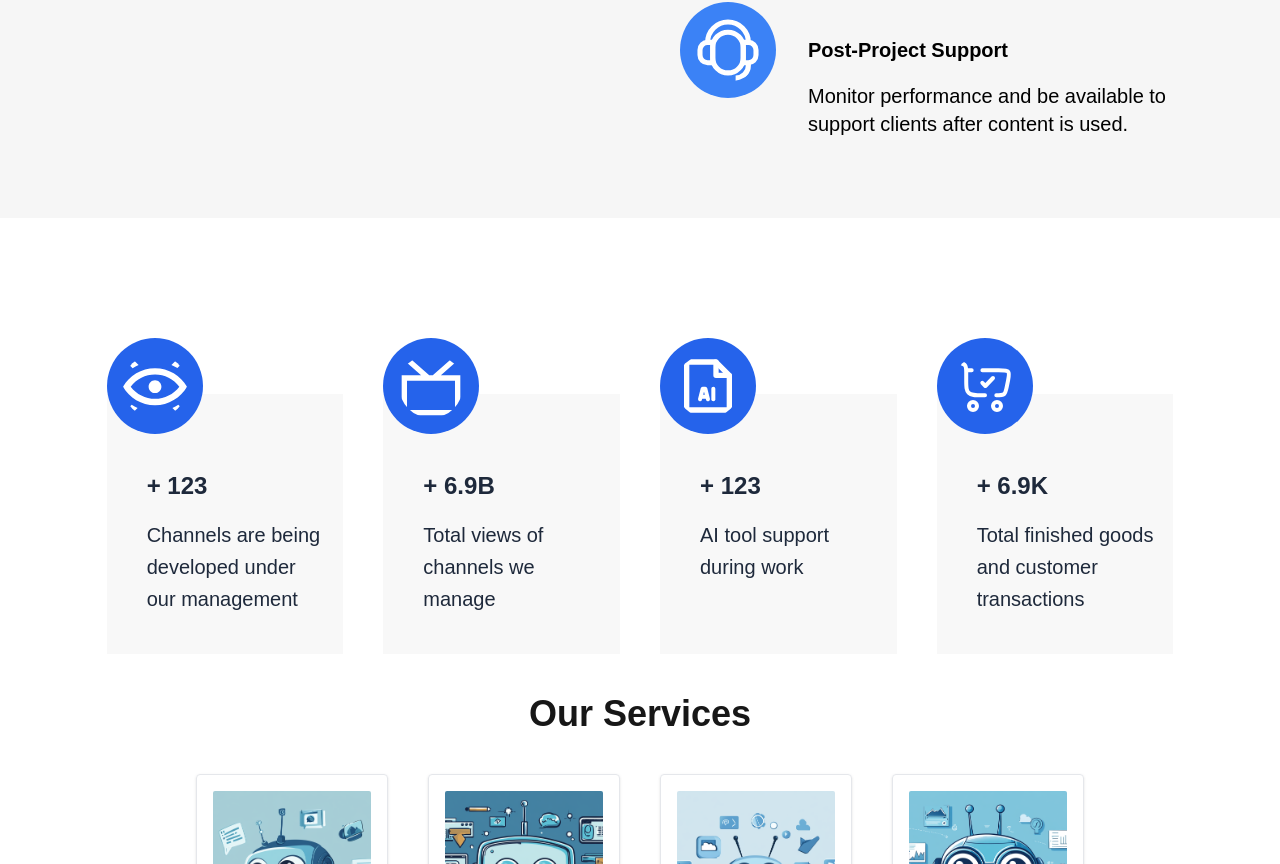
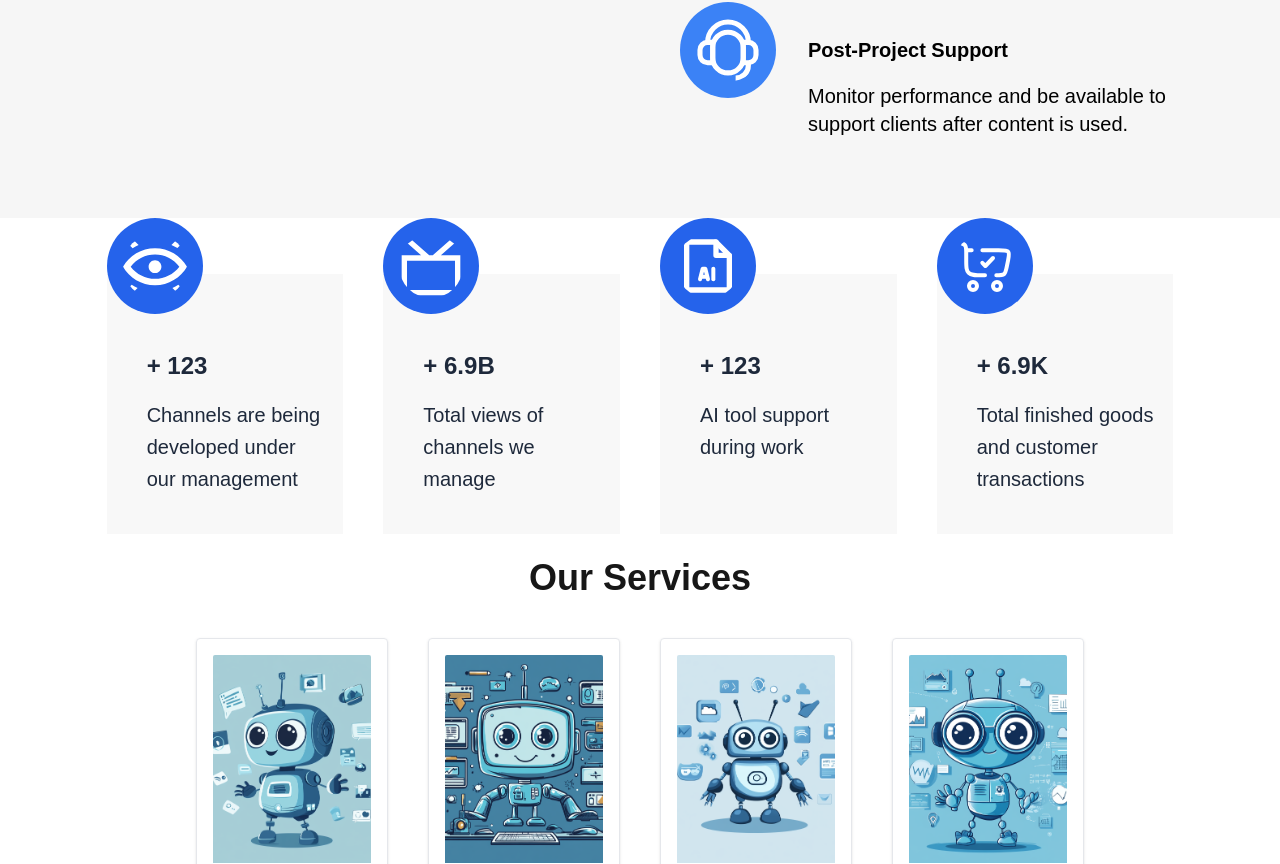
Before and after one commit to Ebook-G2/websiteAms, a Next.js app: page /about in a window 1280 px wide. Shown: the part 1936-2800 px from the top of the page. Built offline with nearby package versions, Linux system fonts and the light colour scheme.

Commit message:
add heroOd image

```diff
--- a/components/Achievement.js
+++ b/components/Achievement.js
@@ -85,13 +85,10 @@ function Achievement() {
   };
   const totalDuration = 3500;
   return (
-    <div className="flex flex-col justify-center items-center gap-10 h-full py-14">
+    <div className="flex flex-col justify-center items-center gap-10 h-full pb-10">
       <div className="grid lg:grid-cols-4 grid-cols-3 max-sm:grid-cols-2 max-sm:gap-5 gap-6 lg:gap-10 w-10/12">
         {achievement.map((achieve, index) => (
-          <section
-            className="w-full max-sm:my-16 flex flex-col md:mt-16 max-md:mt-20"
-            key={index}
-          >
+          <section className="w-full " key={index}>
             <div className="relative h-[220px] max-sm:h-[270px] md:h-[260px]">
               <motion.div
                 ref={ref}
--- a/components/Founder.js
+++ b/components/Founder.js
@@ -55,8 +55,8 @@ function Founder() {
     },
   ];
   return (
-    <div className="w-full flex flex-col items-center justify-center">
-      <div className="w-10/12 py-20 pb-20">
+    <div className="w-full flex flex-col items-center justify-center pb-20">
+      <div className="w-10/12 ">
         <div className="flex flex-col relative items-center justify-center text-center pb-9">
           <motion.span
             ref={ref}
--- a/components/HeroOd.js
+++ b/components/HeroOd.js
@@ -55,9 +55,9 @@ export default function HeroAbout({ title, content }) {
             </motion.span>
           </div>
         </div>
-        <div className="relative item  overflow-hidden">
+        <div className="relative item overflow-hidden">
           <Image
-            src="/assets/img/ai2.jpg"
+            src="/assets/img/heroOd.jpg"
             alt="ai hero image"
             className="brightness-75 w-full h-auto object-cover lg:h-[20rem] md:h-[36rem] max-2xl:h-[20rem] max-sm:h-60 "
             width={1280}
```
Also changed, not shown: public/assets/svg/adobe-ae.svg, 1 other file (tests, documents, lock files or other folders).
